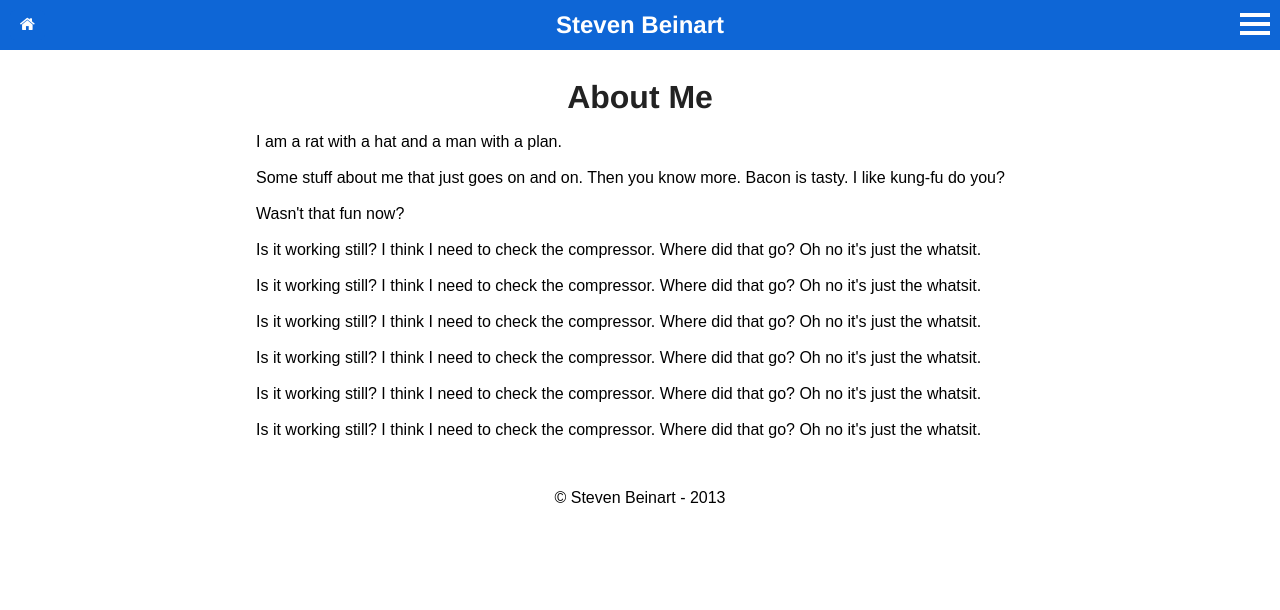
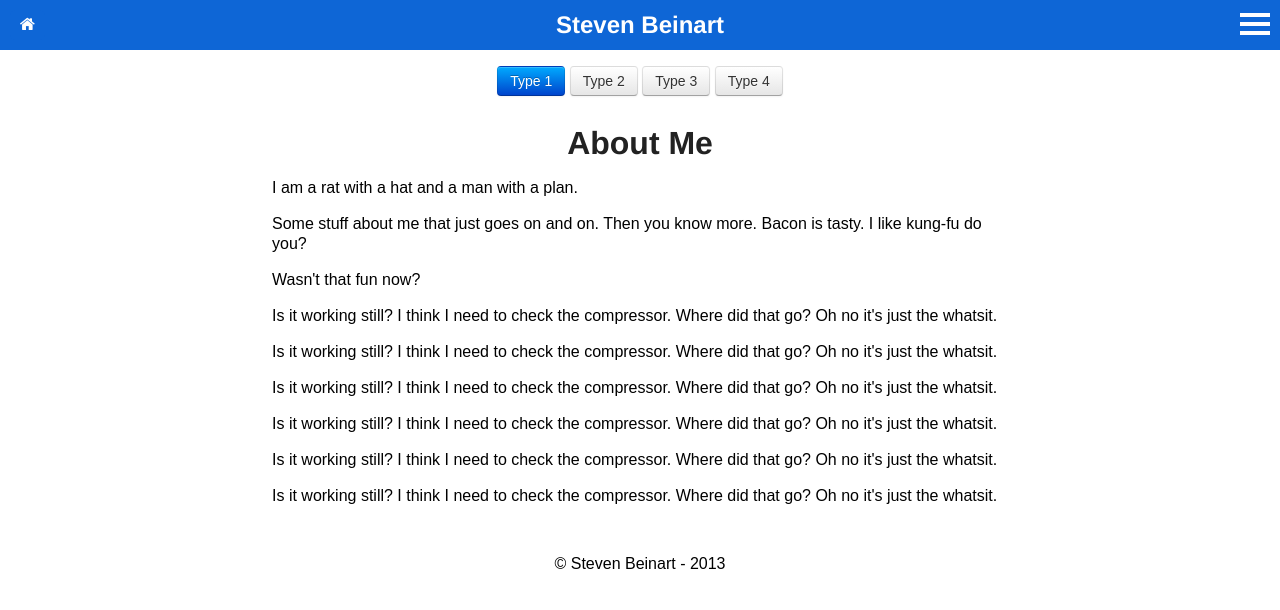
Before and after one commit to sbeinart/N300, a plain HTML site: page aboutMe.html in a window 1280 px wide. Drawn offline with nearby package versions, Linux system fonts and the light colour scheme.

Commit message:
Added type buttons to all pages

```diff
--- a/aboutMe.html
+++ b/aboutMe.html
@@ -33,15 +33,21 @@
 	        		<span class="bar"></span>
 	        	</a>
         	</div>
+        </header>
 
-        	<nav class="nav" id="menu">
+	<div class="container">
+		<nav class="nav" id="menu">
         		<a href="index.html">Blog <span class="icon-chevron-right"></span></a>
         		<a href="aboutMe.html">About <span class="icon-chevron-right"></span></a>
         		<a href="contactUs.html">Contact <span class="icon-chevron-right"></span></a>
         	</nav>
-
-        </header>
-
+        <div class="page clearfix">
+        	<div class="type">
+			<a href="#" class="block button primary">Type 1</a>
+			<a href="#type-2" class="block button">Type 2</a>
+			<a href="#type-3" class="block button">Type 3</a>
+			<a href="#type-4" class="block button">Type 4</a>
+		</div>
         <div class="page">
 
         	<h2>About Me</h2>
```
Also changed, not shown: article-1.html (+10 -5 lines), article-2.html (+10 -5 lines), article-3.html (+10 -5 lines), contactUs.html (+10 -3 lines).
